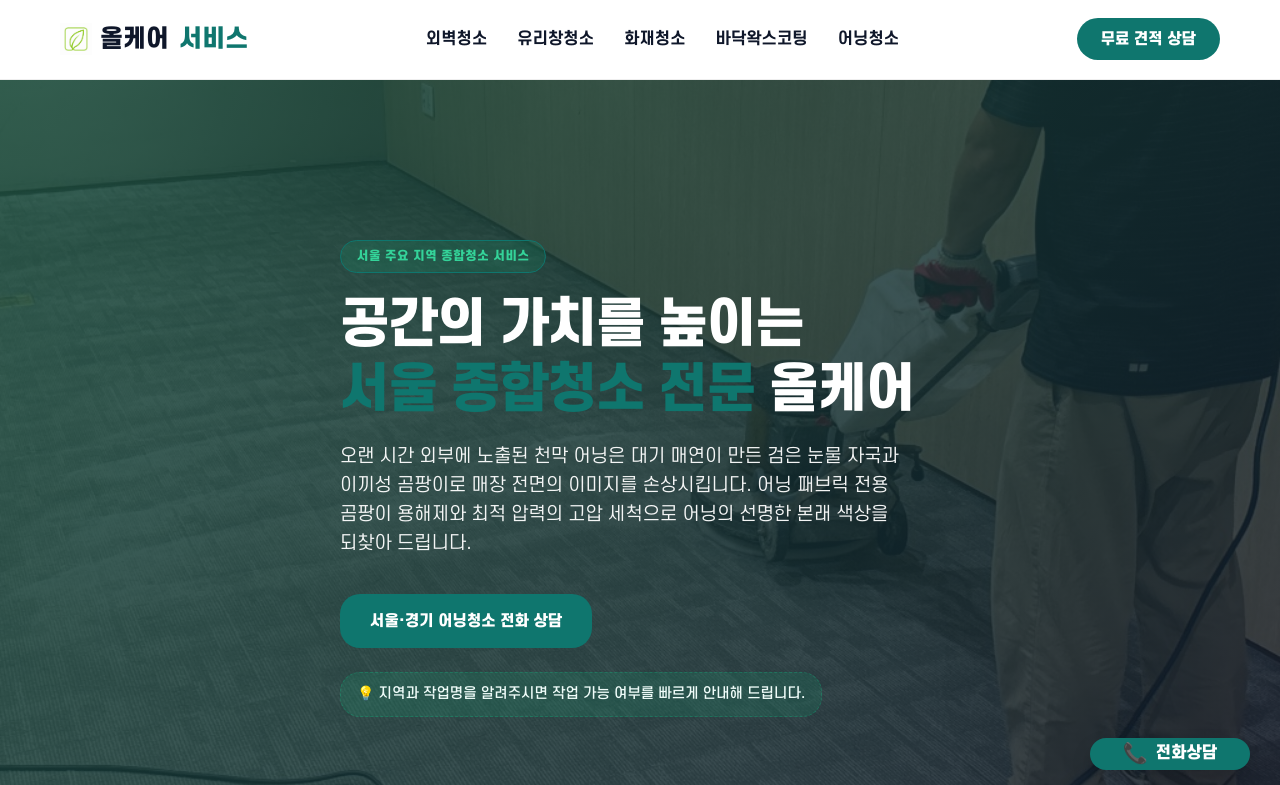
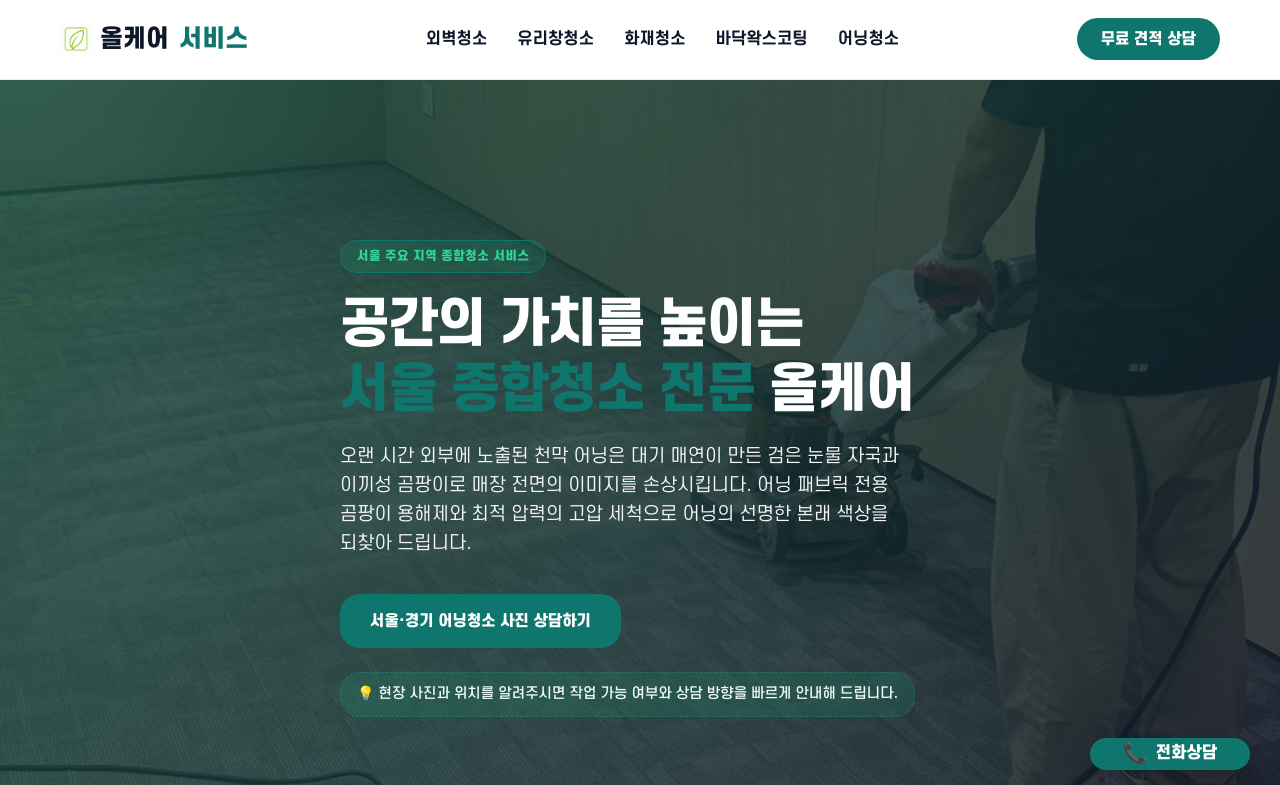
Before and after one commit to wogus5695-ctrl/SeoulE-clening-02, a Next.js app: page /service/awning-cleaning in a window 1280 px wide. Shown: the top 785 px of the page. Built offline with nearby package versions, Linux system fonts and the light colour scheme.

Commit message:
chore: ?k=지역명-작업명 형태의 동적 키워드 페이지 문구 및 CTA 최적화

```diff
--- a/src/components/MainTemplate.tsx
+++ b/src/components/MainTemplate.tsx
@@ -161,15 +161,15 @@ export default function MainTemplate({
 
   // Hero 서브문구 설정
   const getHeroDesc = () => {
+    if (keywordObj) {
+      return `${keywordObj.regionName}에서 ${keywordObj.serviceName}이 필요한 상가, 빌딩, 매장, 사무실, 음식점, 준공 현장의 오염 상태와 작업 범위에 맞춰 상담을 안내합니다.`;
+    }
+    if (regionObj || (region !== '서울·경기' && service !== '종합청소')) {
+      return `${region}에서 ${service}이 필요한 상가, 빌딩, 매장, 사무실, 음식점, 준공 현장의 오염 상태와 작업 범위에 맞춰 상담을 안내합니다.`;
+    }
     const customContent = serviceContents[service];
     if (customContent && service !== '종합청소') {
       return replacePlaceholders(customContent.intro);
-    }
-    if (keywordObj) {
-      return keywordObj.description;
-    }
-    if (region !== '서울·경기' && service !== '종합청소') {
-      return `${region} ${service} 의뢰에 맞추어 전문 장비와 직영 인력을 신속히 파견하며, 마감재 특성에 맞춰 디테일하게 복원합니다.`;
     }
     return '상가, 매장, 빌딩, 사무실, 음식점, 준공 현장까지 오염 상태와 작업 조건에 맞춰 청소를 안내합니다.';
   };
@@ -225,13 +225,18 @@ export default function MainTemplate({
             <div className={styles.heroCta}>
               <a href={`tel:${CONTACT_PHONE}`} className={`${styles.ctaBtn} ${styles.primary}`}>
                 {keywordObj
-                  ? `${keywordObj.regionName} ${keywordObj.serviceName} 전화 상담`
-                  : (regionObj || region !== '서울·경기' || service !== '종합청소' ? `${region} ${service} 전화 상담` : '서울 종합청소 전화 상담')
+                  ? `${keywordObj.regionName} ${keywordObj.serviceName} 사진 상담하기`
+                  : (regionObj || region !== '서울·경기' || service !== '종합청소' ? `${region} ${service} 사진 상담하기` : '서울 종합청소 전화 상담')
                 }
               </a>
             </div>
             <div className={styles.heroTip}>
-              <span>💡 지역과 작업명을 알려주시면 작업 가능 여부를 빠르게 안내해 드립니다.</span>
+              <span>
+                {keywordObj || regionObj || region !== '서울·경기' || service !== '종합청소'
+                  ? '💡 현장 사진과 위치를 알려주시면 작업 가능 여부와 상담 방향을 빠르게 안내해 드립니다.'
+                  : '💡 지역과 작업명을 알려주시면 작업 가능 여부를 빠르게 안내해 드립니다.'
+                }
+              </span>
             </div>
           </div>
         </div>
@@ -298,7 +303,7 @@ export default function MainTemplate({
       </section>
 
       {/* 3. 동적 랜딩 전용 CTA (동적 유입 시 중간에 강조 노출) */}
-      {(keywordObj || (region !== '서울 동부·경기' && service !== '종합청소')) && (
+      {(keywordObj || (region !== '서울·경기' && service !== '종합청소')) && (
         <section className={styles.landingCtaSection} role="img" aria-label="올케어 서비스 상담 안내 배경">
           <div className={styles.landingCtaOverlay}></div>
           <div className={styles.inner} style={{ position: 'relative', zIndex: 2 }}>
@@ -509,7 +514,7 @@ export default function MainTemplate({
         <div className={styles.bottomCtaOverlay}></div>
         <div className={styles.inner} style={{ position: 'relative', zIndex: 2 }}>
           <div className={styles.bottomCtaCard}>
-            {region !== '서울 동부·경기' && service !== '종합청소' ? (
+            {region !== '서울·경기' && service !== '종합청소' ? (
               <h2>
                 {region} {service} 전문 올케어 서비스<br />
                 <span style={{ color: 'var(--accent)' }}>전화 한 통으로 쉽고 간편하게</span> 견적을 확인해 보세요.
```
